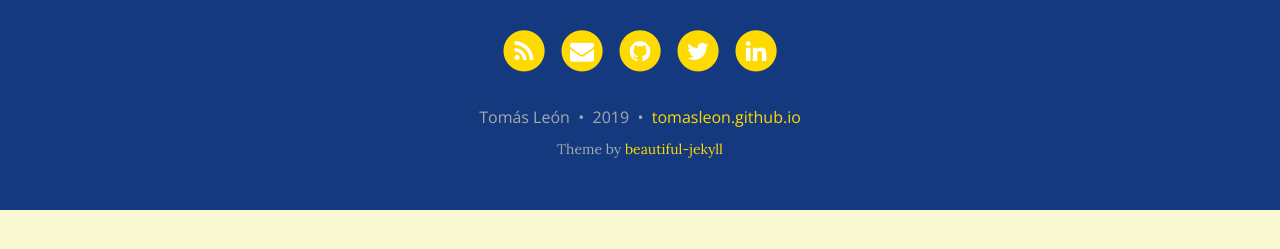
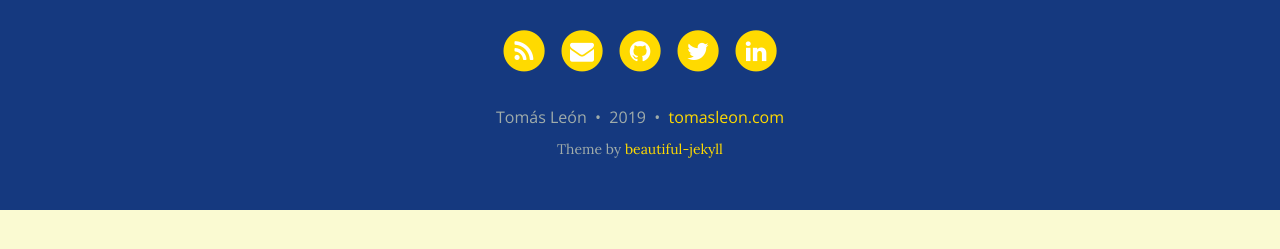
Before and after one commit to tomasleon/tomasleon.github.io, a Jekyll site: the page built from index.html, in a window 1280 px wide. Shown: the part 592-841 px from the top of the page. Built offline with Jekyll 4.4.1, drawn with Linux system fonts in a browser that asks for light colours; nearby versions of some CDN libraries; the list of posts is cut into pages by our own code.

Commit message:
Change footer link

```diff
--- a/_config.yml
+++ b/_config.yml
@@ -97,7 +97,7 @@ share-links-active:
 
 # How to display the link to the website in the footer
 # Remove this if you don't want a link in the footer
-url-pretty: "tomasleon.github.io"  # Change if there's a redirect
+url-pretty: "tomasleon.com"  # Change if there's a redirect
 
 # --- Web Statistics Section --- #
 
```
